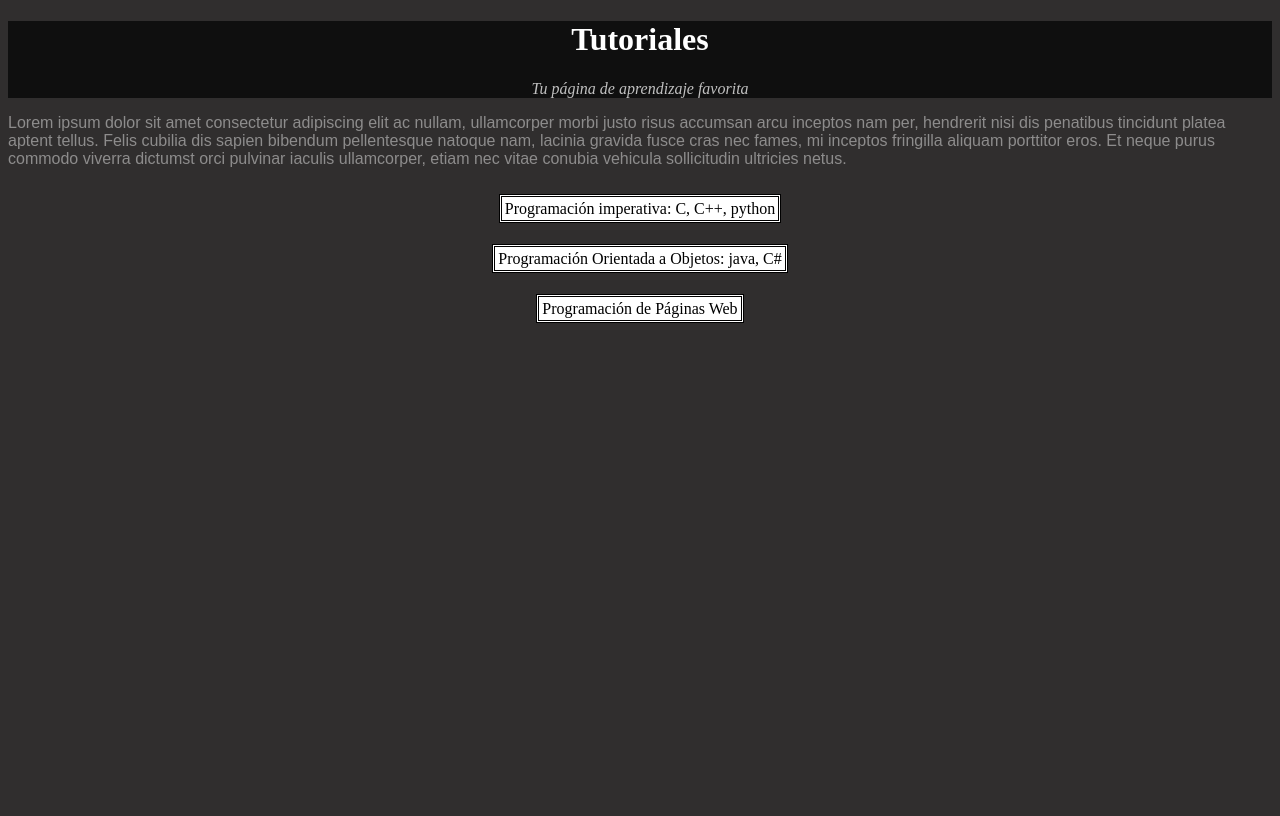
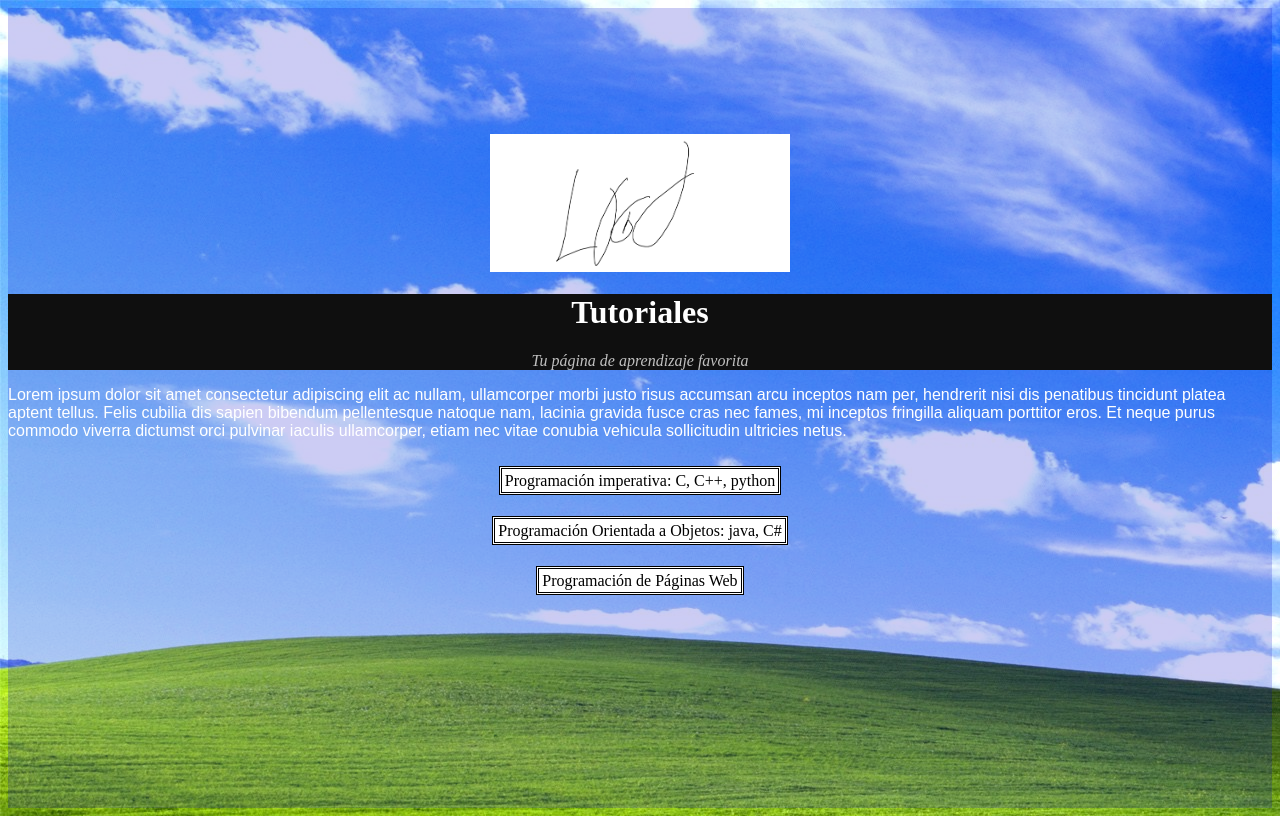
Before and after one commit to omar5679/trabajoldu_secondcall, a plain HTML site: page PaginaPrincipal.html in a window 1280 px wide. Drawn offline with Linux system fonts and the light colour scheme.

Commit message:
Mejorado aspecto visual

```diff
--- a/PaginaPrincipal.html
+++ b/PaginaPrincipal.html
@@ -1,32 +1,42 @@
 <!DOCTYPE html>
 <html lang="es">
-    <head>
-        <title>Proyecto Interfaces de Usuario</title>
-        <link rel="stylesheet" type="text/css"
-        href="stylesheetPaginaPrincipal.css" />
-    </head>
-    <body>
-        <div id= "textoTitulo">
+
+<head>
+    <title>Proyecto Interfaces de Usuario</title>
+    <link rel="stylesheet" type="text/css" href="stylesheetPaginaPrincipal.css" />
+</head>
+
+<body>
+    <div id="elementos">
+        <img id="logo" src="Recursos/Logo.png" alt="logo" width="300" />
+
+        <div id="textoTitulo">
             <h1>
                 Tutoriales
             </h1>
-            <p id = "subtitulo">Tu página de aprendizaje favorita</p>
+            <p id="subtitulo">Tu página de aprendizaje favorita</p>
         </div>
 
         <div id="textoPaginaPrincipal">
             <p>
-                Lorem ipsum dolor sit amet consectetur adipiscing elit ac nullam, ullamcorper morbi justo risus accumsan arcu inceptos nam per, hendrerit nisi dis penatibus tincidunt platea aptent tellus. Felis cubilia dis sapien bibendum pellentesque natoque nam, lacinia gravida fusce cras nec fames, mi inceptos fringilla aliquam porttitor eros. Et neque purus commodo viverra dictumst orci pulvinar iaculis ullamcorper, etiam nec vitae conubia vehicula sollicitudin ultricies netus.
+                Lorem ipsum dolor sit amet consectetur adipiscing elit ac nullam, ullamcorper morbi justo risus accumsan
+                arcu inceptos nam per, hendrerit nisi dis penatibus tincidunt platea aptent tellus. Felis cubilia dis
+                sapien bibendum pellentesque natoque nam, lacinia gravida fusce cras nec fames, mi inceptos fringilla
+                aliquam porttitor eros. Et neque purus commodo viverra dictumst orci pulvinar iaculis ullamcorper, etiam
+                nec vitae conubia vehicula sollicitudin ultricies netus.
             </p>
         </div>
 
 
-        <div id = "botonesLinks">
-            <a href = "P1">Programación imperativa: C, C++, python</a><br>
+        <div id="botonesLinks">
+            <a href="P1">Programación imperativa: C, C++, python</a><br>
 
-            <a href = "P2">Programación Orientada a Objetos: java, C#</a><br>
+            <a href="P2">Programación Orientada a Objetos: java, C#</a><br>
 
-            <a href = "P3">Programación de Páginas Web</a><br>
+            <a href="P3">Programación de Páginas Web</a><br>
         </div>
+    </div>
 
-    </body>
+</body>
+
 </html>
--- a/stylesheetPaginaPrincipal.css
+++ b/stylesheetPaginaPrincipal.css
@@ -1,7 +1,21 @@
 html{
+    background-image: url(Recursos/FondoWindowsXP.jpg);
     background-color: rgb(48, 46, 46);
     color: rgb(141, 140, 140);
 }
+
+div#elementos{
+    background-color: rgba(0, 0, 200, 0.2);
+    padding-top: 10%;
+    padding-bottom: 16%;
+}
+
+img#logo{
+    display:block;
+    margin-left: auto;
+    margin-right: auto;
+}
+
 h1{
     color:white;
     text-align: center;
@@ -17,6 +31,7 @@ div#textoTitulo{
 
 div#textoPaginaPrincipal{
     font-family: Arial, Helvetica, sans-serif;
+    color: white;
 }
 
 div#botonesLinks{
```
Also changed, not shown: Recursos/FondoWindowsXP.jpg (added).
